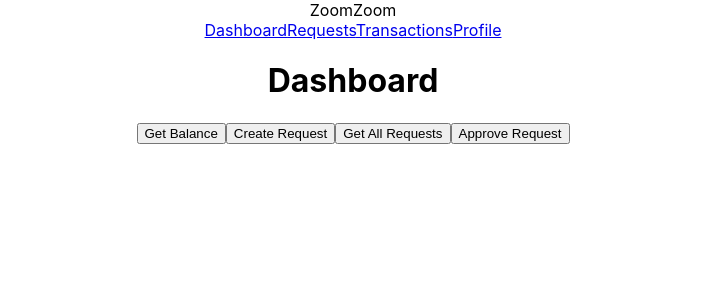
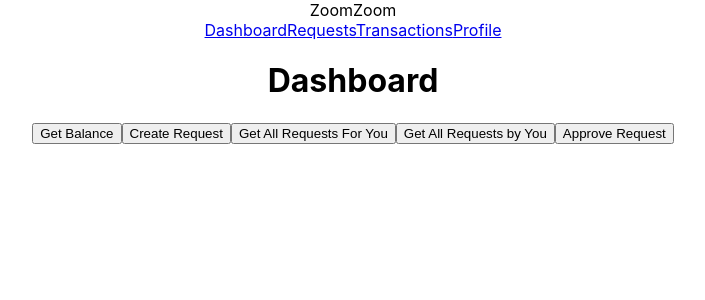
Before and after one commit to jjiajun/TraceYourEther-Frontend, a React (Create React App) app: page / in a window 1280 px wide. Shown: the top 300 px of the page, without its empty margins (287-992 px from the left). Built offline with nearby package versions, Linux system fonts and the light colour scheme.

Commit message:
fixed getAllRequests. Turned out I entered the wrong contract address LOL

```diff
--- a/src/App.js
+++ b/src/App.js
@@ -12,6 +12,7 @@ import {
   getBalance,
   createRequest,
   getAllRequestsForPayer,
+  getAllRequestsForPayee,
   approveRequest,
 } from "./solidityMethods";
 
@@ -40,7 +41,8 @@ function App() {
       >
         Create Request
       </button>
-      <button onClick={getAllRequestsForPayer}>Get All Requests</button>
+      <button onClick={getAllRequestsForPayer}>Get All Requests For You</button>
+      <button onClick={getAllRequestsForPayee}>Get All Requests by You</button>
       <button onClick={() => approveRequest(0)}>Approve Request</button>
     </div>
   );
--- a/src/solidityMethods.js
+++ b/src/solidityMethods.js
@@ -1,6 +1,6 @@
 import { ethers } from "ethers";
 import Main from "./artifacts/contracts/main.sol/Main.json";
-const mainContractAddress = "0xDc64a140Aa3E981100a9becA4E685f962f0cF6C9";
+const mainContractAddress = "0x9fe46736679d2d9a65f0992f2272de9f3c7fa6e0";
 
 // const [me] = await hre.ethers.getSigners();
 
@@ -38,8 +38,10 @@ export async function createRequest(address, amount, description) {
     const signer = provider.getSigner();
     // get contract. We need to add "signer" as the third argument instead of "provider" in order to enable transaction on the blockchain to take place
     const contract = new ethers.Contract(mainContractAddress, Main.abi, signer);
+    console.log("CONTRACT: ", contract);
     // call createRequest method from main.sol
-    contract.createRequest(address, amount, description);
+    await contract.createRequest(address, amount, description);
+    console.log("CONTRACT: ", contract);
     console.log(`request created (${address}, ${amount}, ${description})`);
   }
 }
@@ -86,6 +88,7 @@ export async function getAllRequestsForPayer() {
     );
     // get array of payer requests
     const allPayerRequests = await contract.getAllPayerRequests(userAddress);
+    console.log("allPayerRequests", allPayerRequests);
     // initialize new array to store requestObjs
     const arrayOfRequestObjs = [];
     // loop through array to return array of requestObjs
@@ -95,6 +98,7 @@ export async function getAllRequestsForPayer() {
       const requestObj = {
         id: allPayerRequests[i].toNumber(),
         payeeAddress: request.payeeAddress,
+        payerAddress: request.payerAddress,
         amount: request.amount.toNumber(),
         description: request.description,
         approved: request.approved,
@@ -102,6 +106,48 @@ export async function getAllRequestsForPayer() {
       };
       arrayOfRequestObjs.push(requestObj);
     }
+
+    console.log("arrayOfRequestObjs: ", arrayOfRequestObjs);
+    return arrayOfRequestObjs;
+  }
+}
+
+export async function getAllRequestsForPayee() {
+  if (typeof window.ethereum !== "undefined") {
+    // request access to wallet + get address of metamask
+    const [userAddress] = await window.ethereum.request({
+      method: "eth_requestAccounts",
+    });
+    console.log("Address: ", userAddress);
+    // set provider
+    const provider = new ethers.providers.Web3Provider(window.ethereum);
+    // get contract
+    const contract = new ethers.Contract(
+      mainContractAddress,
+      Main.abi,
+      provider
+    );
+    // get array of payer requests
+    const allPayeeRequests = await contract.getAllPayeeRequests(userAddress);
+    console.log("allPayeeRequests", allPayeeRequests);
+    // initialize new array to store requestObjs
+    const arrayOfRequestObjs = [];
+    // loop through array to return array of requestObjs
+    for (let i = 0; i < allPayeeRequests.length; i += 1) {
+      const request = await getRequestDetails(i);
+      // create requestObj for each i to push into array
+      const requestObj = {
+        id: allPayeeRequests[i].toNumber(),
+        payeeAddress: request.payeeAddress,
+        payerAddress: request.payerAddress,
+        amount: request.amount.toNumber(),
+        description: request.description,
+        approved: request.approved,
+        completed: request.completed,
+      };
+      arrayOfRequestObjs.push(requestObj);
+    }
+
     console.log("arrayOfRequestObjs: ", arrayOfRequestObjs);
     return arrayOfRequestObjs;
   }
@@ -123,11 +169,11 @@ export async function approveRequest(requestId) {
     const payeeAddress = requestDetails.payeeAddress;
     const amount = requestDetails.amount;
 
-    await signer.sendTransaction({
-      to: payeeAddress,
-      value: ethers.utils.parseEther(amount.toString()),
-    });
-
+    // await signer.sendTransaction({
+    //   to: payeeAddress,
+    //   value: ethers.utils.parseEther(amount.toString()),
+    // });
+    console.log("signer: ", signer);
     await contract.markAsApproved(requestId);
   }
 }
```
Also changed, not shown: test/main.js (+2 -1 lines).
